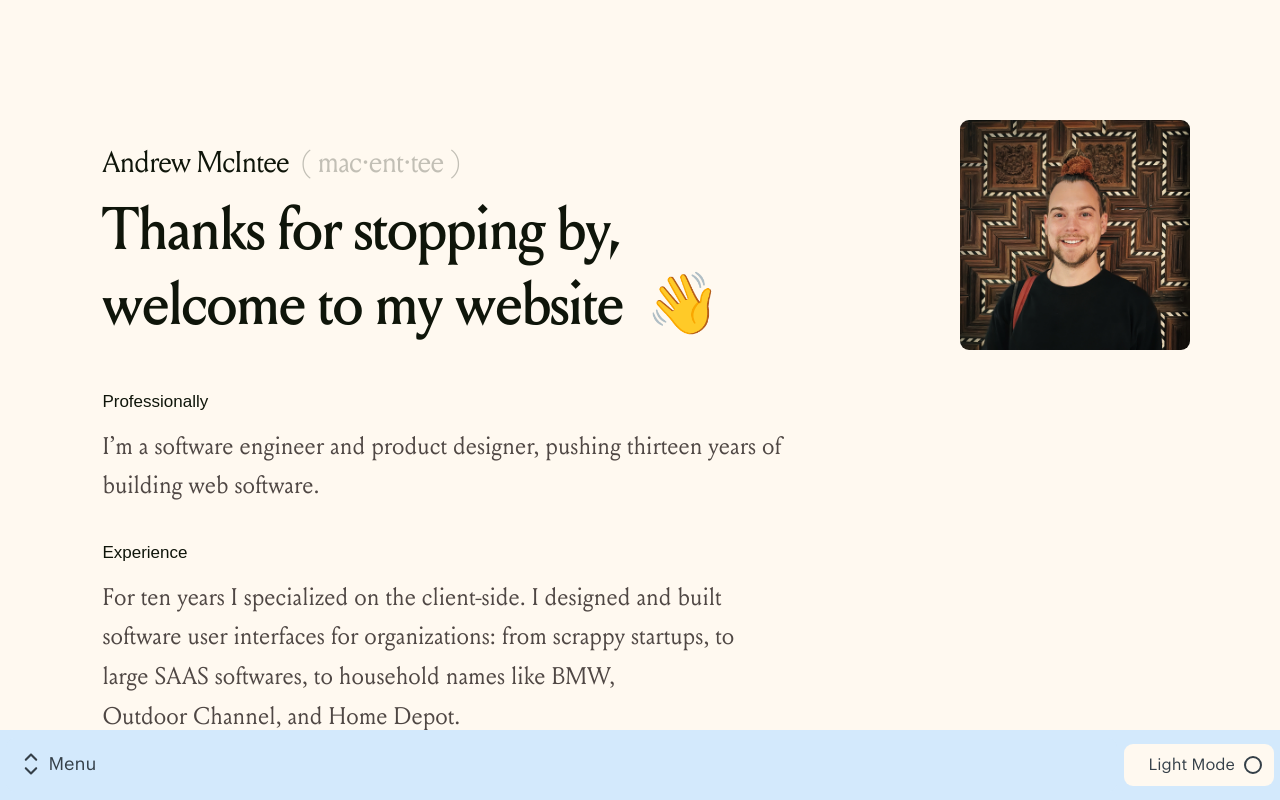
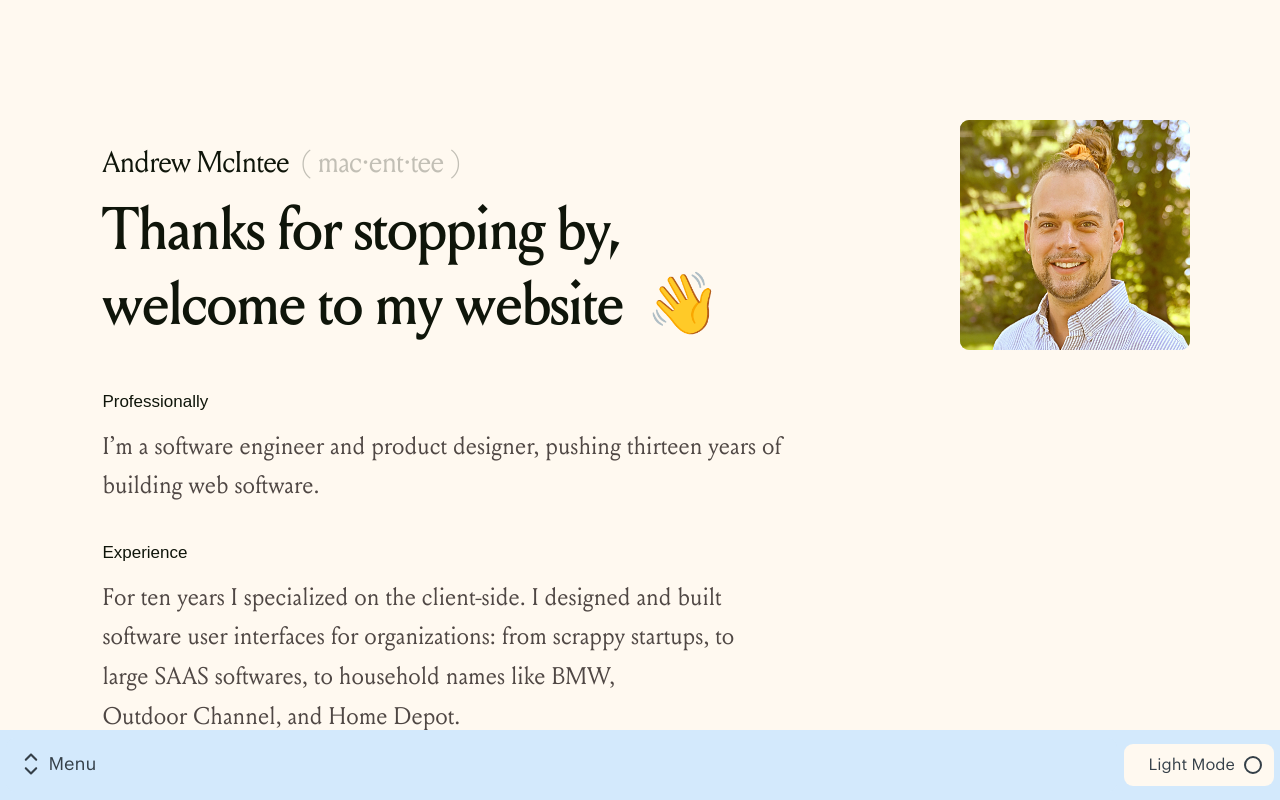
Before and after one commit to AndrwM/souci.studio, a React (Create React App) app: page /#/ in a window 1280 px wide. Shown: the top 800 px of the page. Built offline with nearby package versions, Linux system fonts and the light colour scheme; a web font is replaced by a local one.

Commit message:
New and color changing avatar

```diff
--- a/src/App.js
+++ b/src/App.js
@@ -7,16 +7,19 @@ import {
 import "./assets/stylesheets/main.scss";
 
 import Layout from "./pages/Layout";
-import ComingSoon from "./pages/ComingSoon";
+import Home from "./pages/Home";
+// import Intro from "./pages/Intro";
+// import Colophon from "./pages/Colophon";
+// import Wayback from "./pages/Wayback";
 
 const App = () => (
   <HashRouter>
     <Routes>
       <Route path="/" element={<Layout />}>
-        <Route index element={<ComingSoon />} />
-        {/* <Route index element={<Intro />} /> */}
-        {/* <Route path="/colophon" element={<Colophon />} /> */}
-        {/* <Route path="/wayback-machine" element={<Wayback />} /> */}
+        <Route index element={<Home />} />
+        {/* <Route index element={<Intro />} />
+        <Route path="/colophon" element={<Colophon />} />
+        <Route path="/wayback-machine" element={<Wayback />} /> */}
       </Route>
     </Routes>
   </HashRouter>
--- /dev/null
+++ b/src/assets/stylesheets/components/_c.avatar.scss
@@ -0,0 +1,81 @@
+@keyframes avatar-animate-color {
+  0% {
+    @include theme-var(background-color, c-primary);
+  }
+  50% {
+    // @include theme-var(background-color, c-background-accent2-dark);
+    background-color: #ffd030;
+  }
+  100% {
+    @include theme-var(background-color, c-primary);
+  }
+}
+
+.c-avatar {
+  position: relative;
+
+  .c-avatar__element {
+    @include theme-var(background-color, c-background-primary);
+
+    background-image: url('../../images/avatar-2023-2.jpg');
+    background-size: cover;
+    background-position: center;
+
+    border-radius: $border-radius;
+    z-index: $z-2;
+    position: relative;
+    overflow: hidden;
+
+    border-radius: $border-radius;
+    margin: 0 0 $s-large 0;
+
+    width: 100%;
+    height: 400px;
+
+    &::after {
+      @include theme-var(background-color, c-primary);
+
+      background-image: url('../../images/avatar-2023-2.jpg');
+      background-blend-mode: overlay;
+      background-size: cover;
+      background-position: center;
+      animation: 20s linear avatar-animate-color infinite;
+
+      content: '';
+      top: 0;
+      left: 0;
+      right: 0;
+      bottom: 0;
+      position: absolute;
+      opacity: 0.5;
+    }
+
+    @media #{$bp-hand} {
+      position: fixed;
+      top: 0;
+      right: 0;
+
+      border-radius: unset;
+      margin: 0;
+
+      height: 120px;
+      width: 120px;
+    }
+
+    @media #{$bp-desk} {
+      position: absolute;
+      top: calc(-40px - 230px);
+      right: -1vw;
+
+      border-radius: $border-radius;
+
+      height: 230px;
+      width: 230px;
+    }
+
+    @media #{$bp-wide} {
+      left: calc(-230px - 40px);
+      right: unset;
+    }
+  }
+}
--- a/src/assets/stylesheets/main.scss
+++ b/src/assets/stylesheets/main.scss
@@ -64,7 +64,7 @@ u {
   overflow-y: hidden;
 
   // Disable focus witin main app frame
-  #root { visibility: hidden; }
+  #root { user-select: none; }
 }
 
 [js-breakpoint] {
@@ -81,6 +81,7 @@ u {
 }
 
 //---------------------- Components
+@import "components/c.avatar";
 @import "components/c.browser";
 @import "components/c.button";
 @import "components/c.container";
@@ -152,53 +153,3 @@ td, th {
     @media #{$bp-lap} { white-space: nowrap; }
   }
 }
-
-// ../assets/images/avatar-2023-1.jpg
-.avatar {
-  position: relative;
-
-  .avatar__element {
-    @include theme-var(background-color, c-background-primary);
-
-    background-size: cover;
-    background-position: center;
-    border-radius: $border-radius;
-    background-image: url("../images/avatar-2023-1.jpg");
-    z-index: $z-2;
-
-    border-radius: $border-radius;
-    margin: 0 0 $s-large 0;
-
-    width: 100%;
-    height: 400px;
-
-
-    @media #{$bp-hand} {
-      position: fixed;
-      top: 0;
-      right: 0;
-
-      border-radius: unset;
-      margin: 0;
-
-      height: 120px;
-      width: 120px;
-    }
-
-    @media #{$bp-desk} {
-      position: absolute;
-      top: calc(-40px - 230px);
-      right: -1vw;
-
-      border-radius: $border-radius;
-
-      height: 230px;
-      width: 230px;
-    }
-
-    @media #{$bp-wide} {
-      left: calc(-230px - 40px);
-      right: unset;
-    }
-  }
-}
--- a/src/pages/ComingSoon.js
+++ b/src/pages/Home.js
@@ -2,7 +2,7 @@ import Text from "../components/Text";
 import HtmlReveal from "../components/HtmlReveal";
 import VisualTearElement from "../components/VisualTearElement";
 
-const Intro = () => (<>
+const Home = () => (<>
   <div className="c-wrapper c-wrapper--accent u-padding-bottom-xlarge">
     <Text type="title" modifier="medium" className="u-margin-bottom-xtiny">
       Andrew McIntee <span className="u-subtler" style={{whiteSpace: 'nowrap', marginLeft: 5}}>( mac∙ent∙tee )</span>
@@ -11,7 +11,7 @@ const Intro = () => (<>
       Thanks for stopping by, <br/>welcome&nbsp;to&nbsp;my&nbsp;website&nbsp;<span className="c-emoji c-emoji--large u-animate-wave">👋</span>
       {/* Welcome to my lil’&nbsp;spot&nbsp;on&nbsp;the&nbsp;web&nbsp;<span className="c-emoji c-emoji--large u-animate-wave">👋</span> */}
     </Text>
-    <div class="avatar"><div class="avatar__element" /></div>
+    <div class="c-avatar"><div class="c-avatar__element" /></div>
     <Text type="title" modifier="small" className="u-margin-top">Professionally</Text>
     <Text type="paragraph">
       <span className="u-highlight">I’m a software engineer and product designer</span>, pushing <span className="u-highlight">thirteen years</span> of <span className="u-highlight">building web software</span>.
@@ -121,4 +121,4 @@ const Intro = () => (<>
 </>);
 
 
-export default Intro;
+export default Home;
```
Also changed, not shown: src/assets/images/avatar-2023-2.jpg (added).
